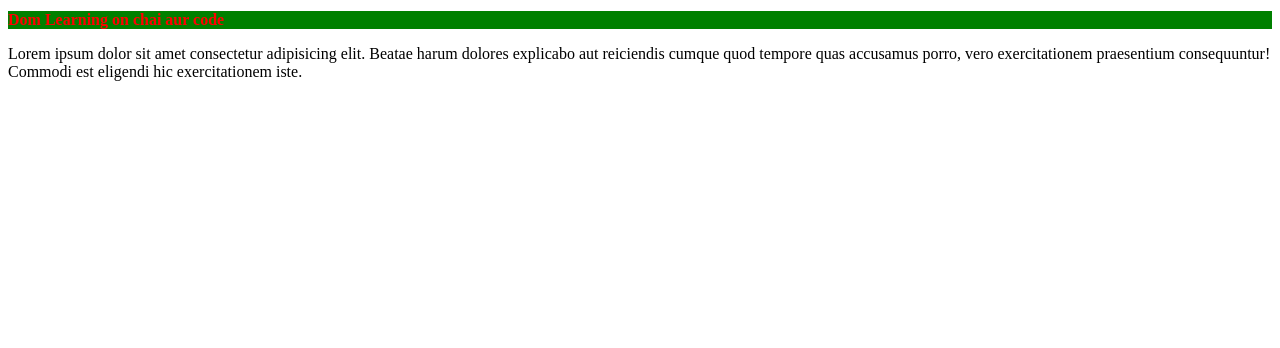
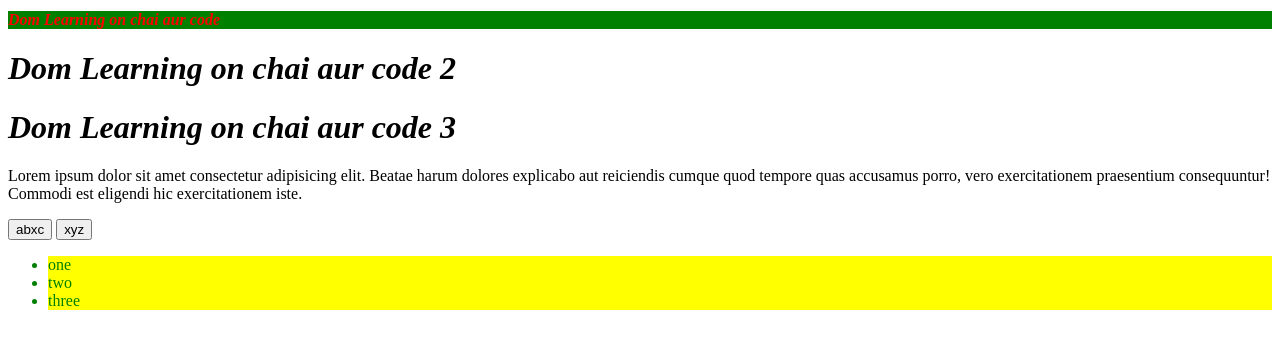
Before and after one commit to Girish-GP/js_by_noobCoder, a plain HTML site: page 06_dom/one.html in a window 1280 px wide. Drawn offline with Linux system fonts and the light colour scheme.

Commit message:
dom basics

```diff
--- a/06_dom/domOne.js
+++ b/06_dom/domOne.js
@@ -12,6 +12,7 @@ heading.style.background = 'green';
 heading.style.fontSize = '16px';
 
 //innerHTML pura html ka value de rha like p tag included
+//supports html tag if you want to add some tags then use this
 console.log(heading.innerHTML)//Dom Learning on chai aur code<p style="display: none;">Hi Boy</p>
 
 //innerText only visible text de rha
@@ -19,3 +20,30 @@ console.log(heading.innerText)//'Dom Learning on chai aur code'
 
 //textContetn pura text de rha irrespective ki woh visible hai ya nahi
 console.log(heading.textContent)//Dom Learning on chai aur codeHi Boy
+
+
+//QuerySelector - selects first item
+// QuerySelectorAll -selects all items
+console.log(document.querySelector('h1'))//<h1 id="title" class="parent" style="color: red; background: green; font-size: 16px;">Dom Learning on chai aur code<p style="display: none;">Hi Boy</p></h1>
+console.log(document.querySelectorAll('h1'))// NodeList with 3 html element ref in it at 0 , 1, 2 positions
+
+// console.log(document.querySelector('input[type="button"]'))
+console.log(document.querySelector('input[value="xyz"]'))
+//querySelector supports all css selectors
+
+document.querySelector('p:first-child')
+
+//NodeList & HTMLCollections are not pure arrays just check prototypes before using any array methods on them
+//forEach works on nodelist
+const tempList = document.querySelectorAll('li')
+tempList.forEach(element=> element.style.color ='green')
+
+//querySelectorAll --> gives NodeList
+//getElementsByClassName ---> gives HTMLCollection
+console.log(document.getElementsByClassName('list-item'))//HTML collection of list items
+
+//Array.from() to convert HTMLCollections & NodeList
+const arr = Array.from(tempList);
+console.log(arr)
+arr.forEach(element => console.log(element))
+arr.forEach(element => element.style.background = 'yellow')
--- a/06_dom/one.html
+++ b/06_dom/one.html
@@ -4,11 +4,25 @@
     <meta charset="UTF-8">
     <meta name="viewport" content="width=device-width, initial-scale=1.0">
     <title>DOM LEARNING</title>
+    <style>
+        h1{
+            font-style: italic;
+        }
+    </style>
 </head>
 <body>
     <div class="bg-black">
         <h1 id="title" class="heading">Dom Learning on chai aur code<p style="display: none;">Hi Boy</p></h1>
+        <h1 id="title2" class="heading">Dom Learning on chai aur code 2<p style="display: none;">Hi Boy</p></h1>
+        <h1 id="title3" class="heading">Dom Learning on chai aur code 3<p style="display: none;">Hi Boy</p></h1>
         <p>Lorem ipsum dolor sit amet consectetur adipisicing elit. Beatae harum dolores explicabo aut reiciendis cumque quod tempore quas accusamus porro, vero exercitationem praesentium consequuntur! Commodi est eligendi hic exercitationem iste.</p>
+        <input type="button" value="abxc">
+        <input type="button" value="xyz">
+        <ul>
+            <li class="list-item">one</li>
+            <li class="list-item">two</li>
+            <li class="list-item">three</li>
+        </ul>
     </div>
     <script src="domOne.js"></script>
 </body>
```
